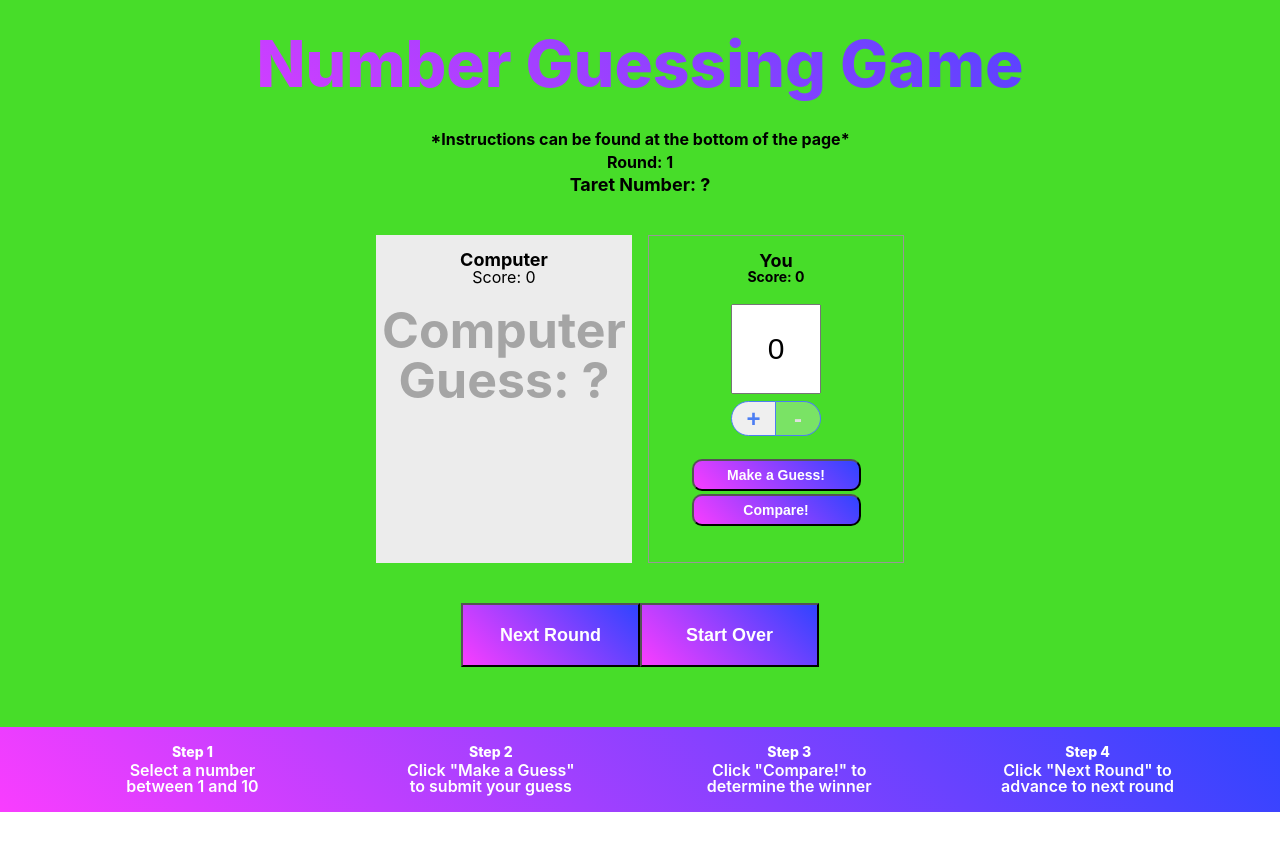
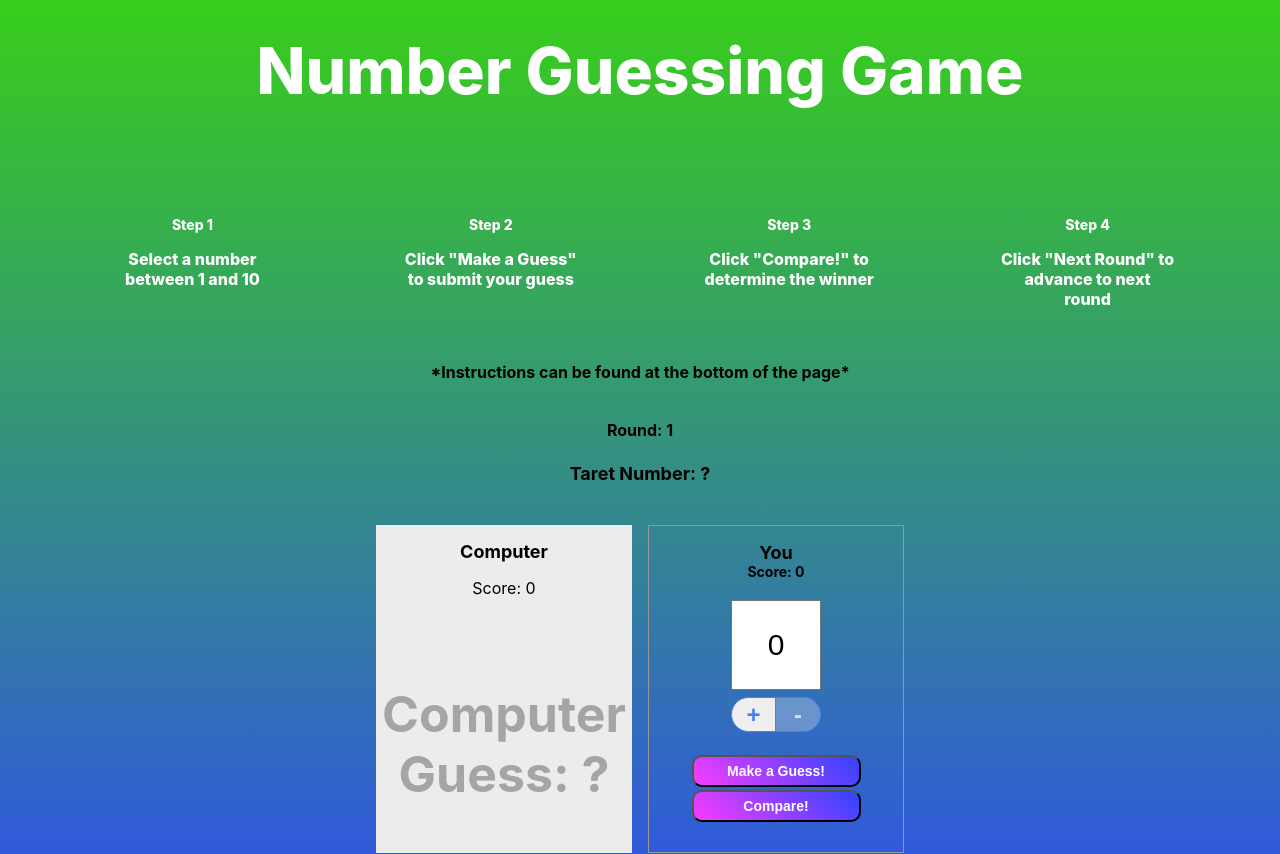
Before and after one commit to manovak24/Number_Guessing_Game, a React (Create React App) app: page / in a window 1280 px wide. Shown: the top 854 px of the page. Before the commit the page ends 812 px from the top, so only its background shows below. Built offline with nearby package versions, Linux system fonts and the light colour scheme; a web font is replaced by a local one.

Commit message:
working on styles.

```diff
--- a/public/reset.css
+++ b/public/reset.css
@@ -11,7 +11,7 @@ article, aside, canvas, details, embed,
 figure, figcaption, footer, header, hgroup,
 menu, nav, output, ruby, section, summary,
 time, mark, audio, video {
-  margin: 0;
+
   padding: 0;
   border: 0;
   font-size: 100%;
@@ -23,9 +23,7 @@ article, aside, details, figcaption, figure,
 footer, header, hgroup, menu, nav, section {
   display: block;
 }
-body {
-  line-height: 1;
-}
+
 ol, ul {
   list-style: none;
 }
--- a/src/App.css
+++ b/src/App.css
@@ -5,7 +5,7 @@
 
 .body {
     margin: 0 auto;
-    background-color: rgb(71, 221, 41);
+    background: linear-gradient(180deg, #38ce1a, #2f44ff);
 }
 
 .game-container {
@@ -23,24 +23,11 @@
     padding-bottom: 2rem;
     font-size: 4rem;
     font-weight: 800;
-    background-color: #aeff51;
-    background-image: linear-gradient(45deg, #f93dff, #2f44ff);
-    background-size: 100%;
-    -webkit-background-clip: text;
-    -moz-background-clip: text;
-    -webkit-text-fill-color: transparent;
-    -moz-text-fill-color: transparent;
+    color: white;
 
 }
 
 .instructions {
-    background: #f93dff; /* fallback for old browsers */
-	background: -webkit-linear-gradient(
-		to right,
-		#f93dff,
-		#2f44ff
-	); /* Chrome 10-25, Safari 5.1-6 */
-	background: linear-gradient(45deg, #f93dff, #2f44ff);
     width: 100%;
     display: flex;
     justify-content: space-evenly;
@@ -58,7 +45,7 @@
     margin: 1rem;
     padding: 2px;
     text-align: center;
-    font-weight: 600;
+    font-weight: 800;
     color: white;
 }
 
--- a/src/App.js
+++ b/src/App.js
@@ -9,12 +9,6 @@ class App extends React.Component {
       <div className="body">
 
         <h1 className="title">Number Guessing Game</h1>
-
-        <div className="game-container">
-
-          <Game />
-
-        </div>
 
         <div className="instructions">
           <div className="instruction">
@@ -35,6 +29,14 @@ class App extends React.Component {
           </div>
         </div>
 
+        <div className="game-container">
+
+          <Game />
+
+        </div>
+
+
+
       </div>
     )
   }
```
